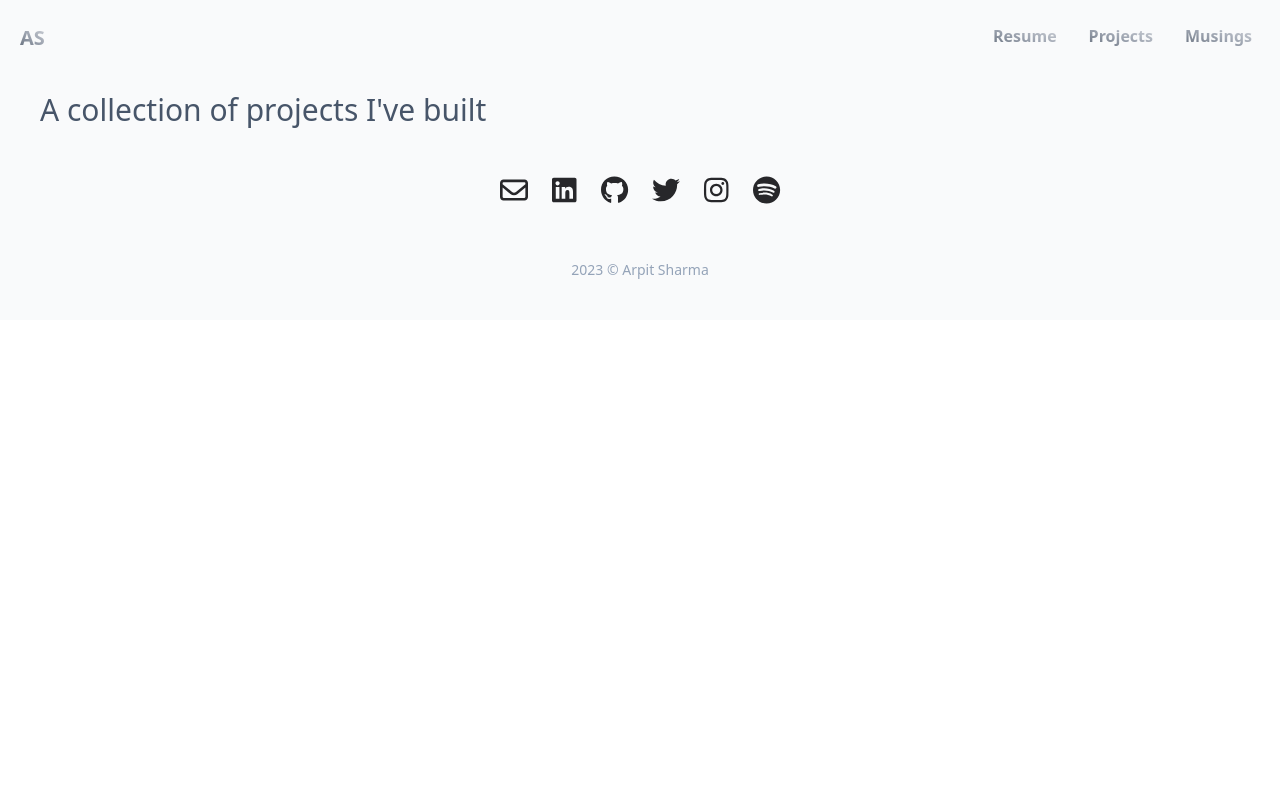
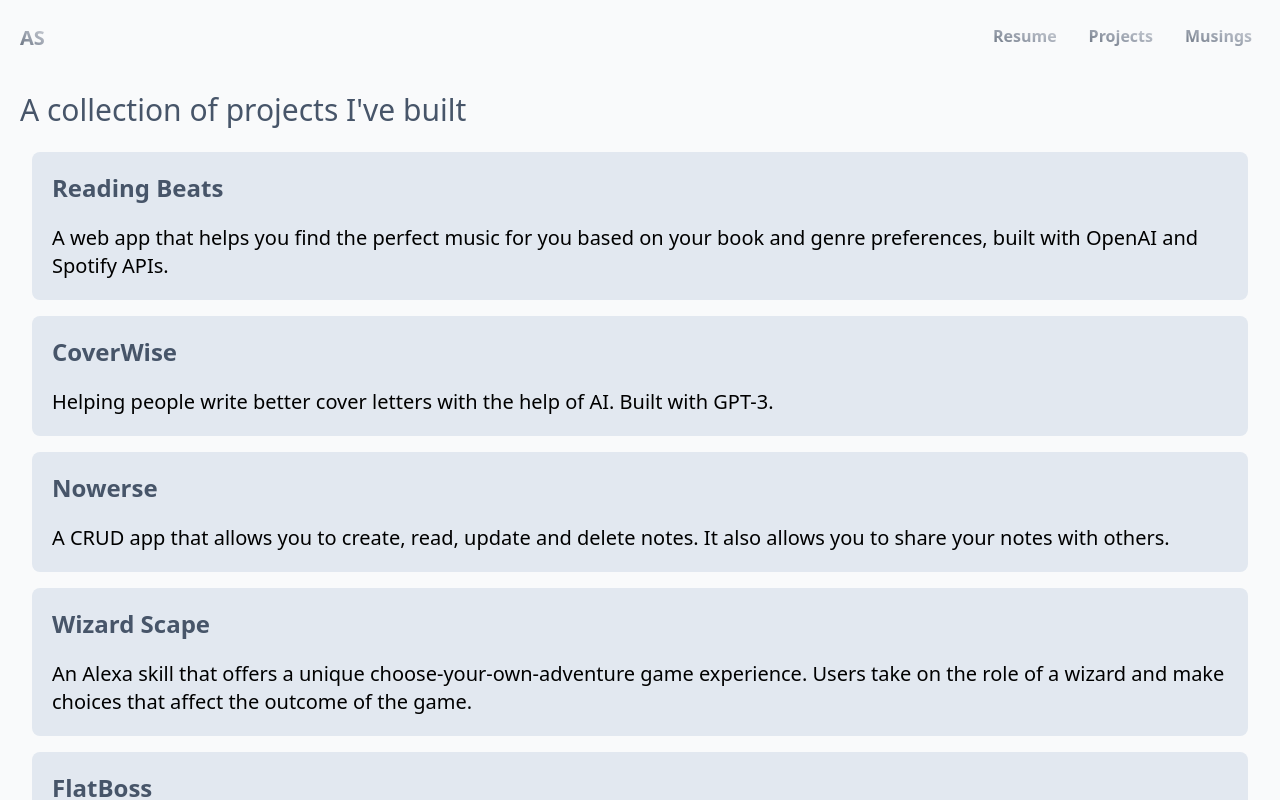
Before and after one commit to awrpit/portfolio-website, a React (Vite) app: page /projects in a window 1280 px wide. Shown: the top 800 px of the page. Built offline with nearby package versions, Linux system fonts and the light colour scheme.

Commit message:
updated projects

```diff
--- /dev/null
+++ b/src/components/ProjectCard.jsx
@@ -0,0 +1,18 @@
+import React from "react";
+
+function ProjectCard({ project }) {
+  return (
+    <div className="flex justify-center p-2">
+      <div className=" w-[95vw] bg-slate-200 rounded-lg ">
+        <h1 className="p-5 text-2xl font-bold text-slate-600 hover:text-slate-900">
+          <a href={project.url} target="_blank" rel="noreferrer">
+            {project.title}
+          </a>
+        </h1>
+        <p className="px-5 pb-5 text-xl"> {project.description} </p>
+      </div>
+    </div>
+  );
+}
+
+export default ProjectCard;
--- a/src/components/Projects.jsx
+++ b/src/components/Projects.jsx
@@ -1,11 +1,15 @@
 import React from "react";
-
+import ProjectCard from "./ProjectCard";
+import projects from "../utils/projects";
 function Projects() {
   return (
     <div>
-      <h1 className="text-3xl px-10 py-4 text-slate-600">
+      <h1 className="text-3xl px-5 py-4 text-slate-600">
         A collection of projects I've built
       </h1>
+      {projects.map((project) => {
+        return <ProjectCard project={project} />;
+      })}
     </div>
   );
 }
--- /dev/null
+++ b/src/utils/projects.js
@@ -0,0 +1,36 @@
+const projects = [
+  {
+    title: "Reading Beats",
+    description:
+      "A web app that helps you find the perfect music for you based on your book and genre preferences, built with OpenAI and Spotify APIs.",
+    url: "https://readingbeats.onrender.com/",
+  },
+
+  {
+    title: "CoverWise",
+    description:
+      "Helping people write better cover letters with the help of AI. Built with GPT-3.",
+    url: "https://readingbeats.onrender.com/",
+  },
+
+  {
+    title: "Nowerse",
+    description:
+      "A CRUD app that allows you to create, read, update and delete notes. It also allows you to share your notes with others.",
+    url: "https://nowerse.netlify.app/",
+  },
+  {
+    title: "Wizard Scape",
+    description:
+      "An Alexa skill that offers a unique choose-your-own-adventure game experience. Users take on the role of a wizard and make choices that affect the outcome of the game.",
+    url: "https://www.amazon.com/Arpit-sharma-Wizard-Scape/dp/B08H2BZBQP",
+  },
+  {
+    title: "FlatBoss",
+    description:
+      "A smol webapp that helps you find the perfect flatmate and flats for you based on your preferences.",
+    url: "https://flatboss.netlify.app/",
+  },
+];
+
+export default projects;
```
